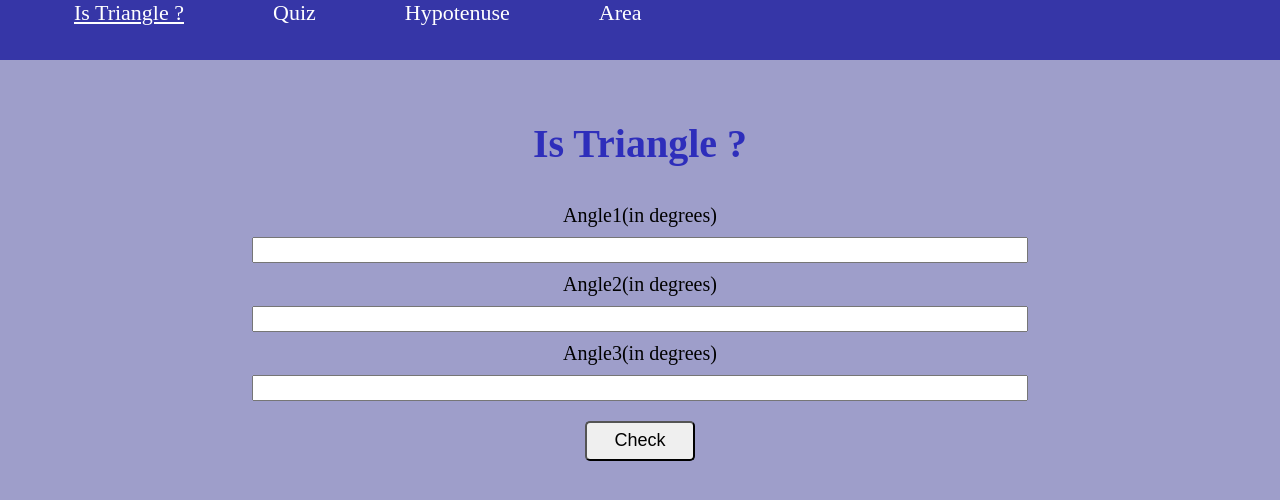
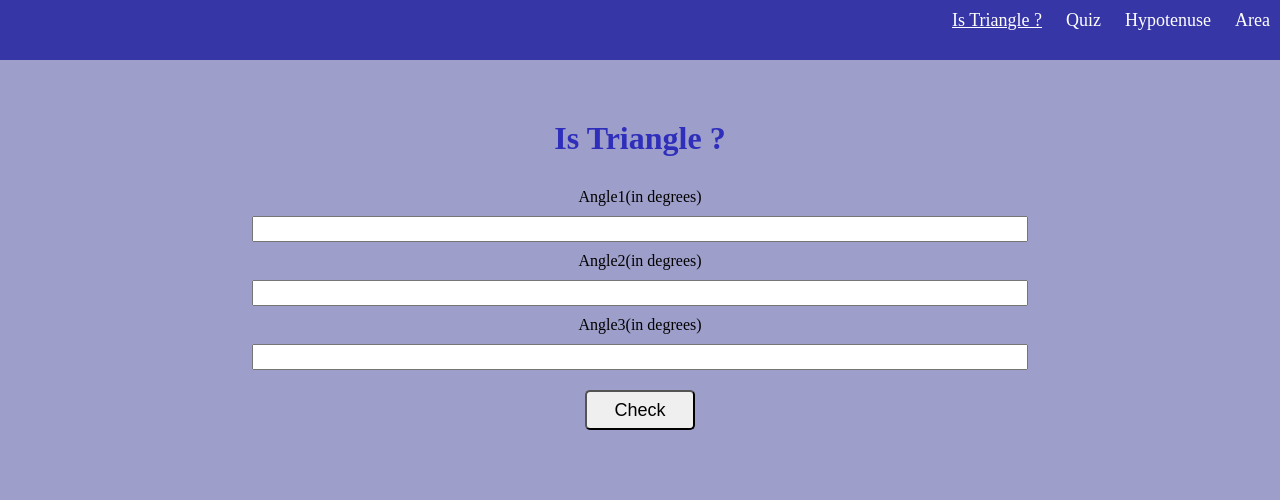
Before and after one commit to JuvitaSaini09/fun-with-triangles, a plain HTML site: page index.html in a window 1280 px wide. Drawn offline with Linux system fonts and the light colour scheme.

Commit message:
docs: document updated

```diff
--- a/index.html
+++ b/index.html
@@ -11,10 +11,12 @@
 
 <body>
     <nav>
-        <a href="/" id="underline1">Is Triangle ?</a>
-        <a href="quiz.html">Quiz</a>
-        <a href="hypotenuse.html">Hypotenuse</a>
-        <a href="area.html">Area</a>
+        <ul class="navigation-list">
+      <li>  <a class="nav-list" href="/" id="underline1">Is Triangle ?</a></li>
+      <li> <a class="nav-list"  href="quiz.html">Quiz</a></li>
+      <li> <a class="nav-list"   href="hypotenuse.html">Hypotenuse</a></li>
+     <li> <a class="nav-list"  href="area.html">Area</a>
+    </ul>
     </nav>
     <div class="container">
         <h1>Is Triangle ?</h1>
--- a/style.css
+++ b/style.css
@@ -3,21 +3,31 @@ body {
   width: 100%;
   height: 100%;
   margin: 0;
-  font-size: 20px;
   background-color: rgb(158, 158, 202);
 }
+
 nav{
     background-color: rgb(54, 54, 167);
    height:60px;
 }
-a{
-    color:white;
-    text-decoration:none;
-    padding: 10px;
-    margin-left:5%;
-    font-size: 22px;
+
+.navigation-list {
+    text-align: right;
+    margin-top: 0px;
+    padding-top: 10px;
+}
+ li{
+    display: inline;
+    list-style-type: none;
+    padding: 0px 10px;
 
 }
+.nav-list {
+    color: white;
+    font-size: 18px;
+    text-decoration: none;
+}
+
 h1{
     text-align: center;
     margin-top:60px;
```
Also changed, not shown: hypotenuse.html (+0 -1 lines), area.js (line endings or trailing spaces).
